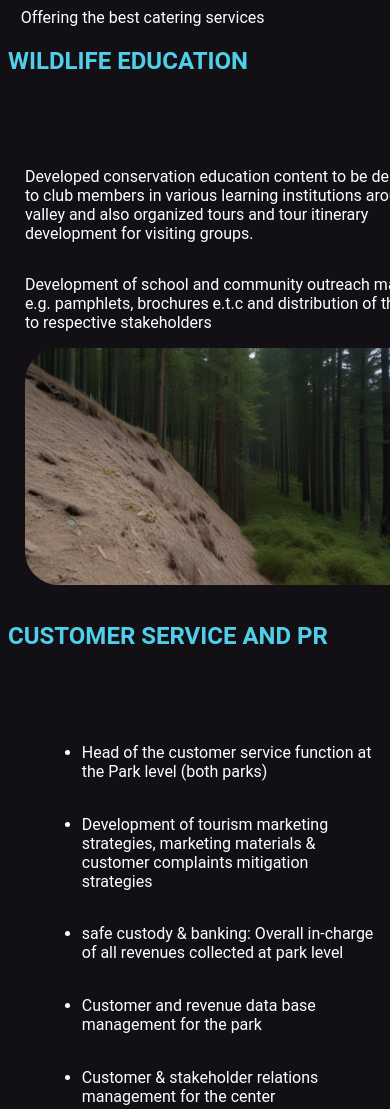
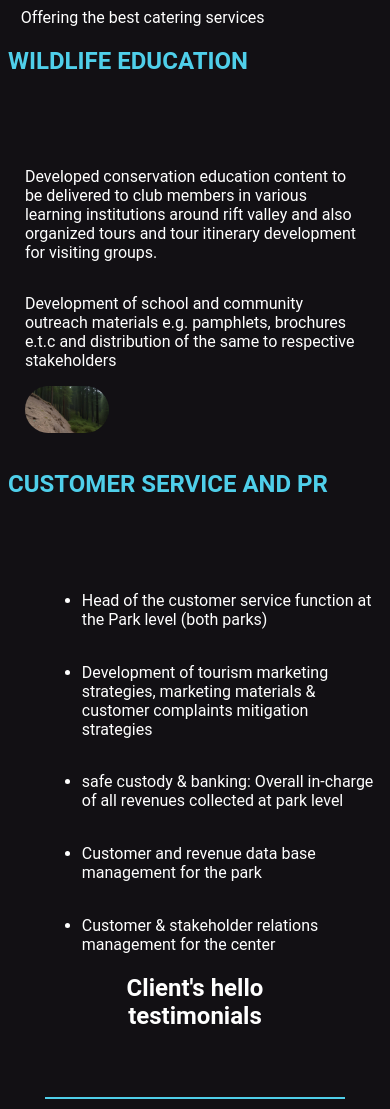
Before and after one commit to Sevich-Kah/sheprine1, a plain HTML site: page index.html in a window 390 px wide. Shown: the part 2700-3809 px from the top of the page. Drawn offline with Linux system fonts and the light colour scheme.

Commit message:
Update styles.css

```diff
--- a/styles.css
+++ b/styles.css
@@ -374,6 +374,9 @@ li {
 
 
 @media (max-width: 390px) {
+     body {
+        overflow-x: hidden;
+    }
     .top-bar {
         justify-content: space-between;
     }
@@ -422,10 +425,11 @@ li {
 	max-width: 40vh;
     }
     .service2 {
-	max-width: 50vh
+	max-width: 10vh
+	max-height: fit-content;
     }
     .service2 img {
-        max-width: 50vh;
+        max-width: 10vh;
         max-height: 45vh;
     }
 }
```
